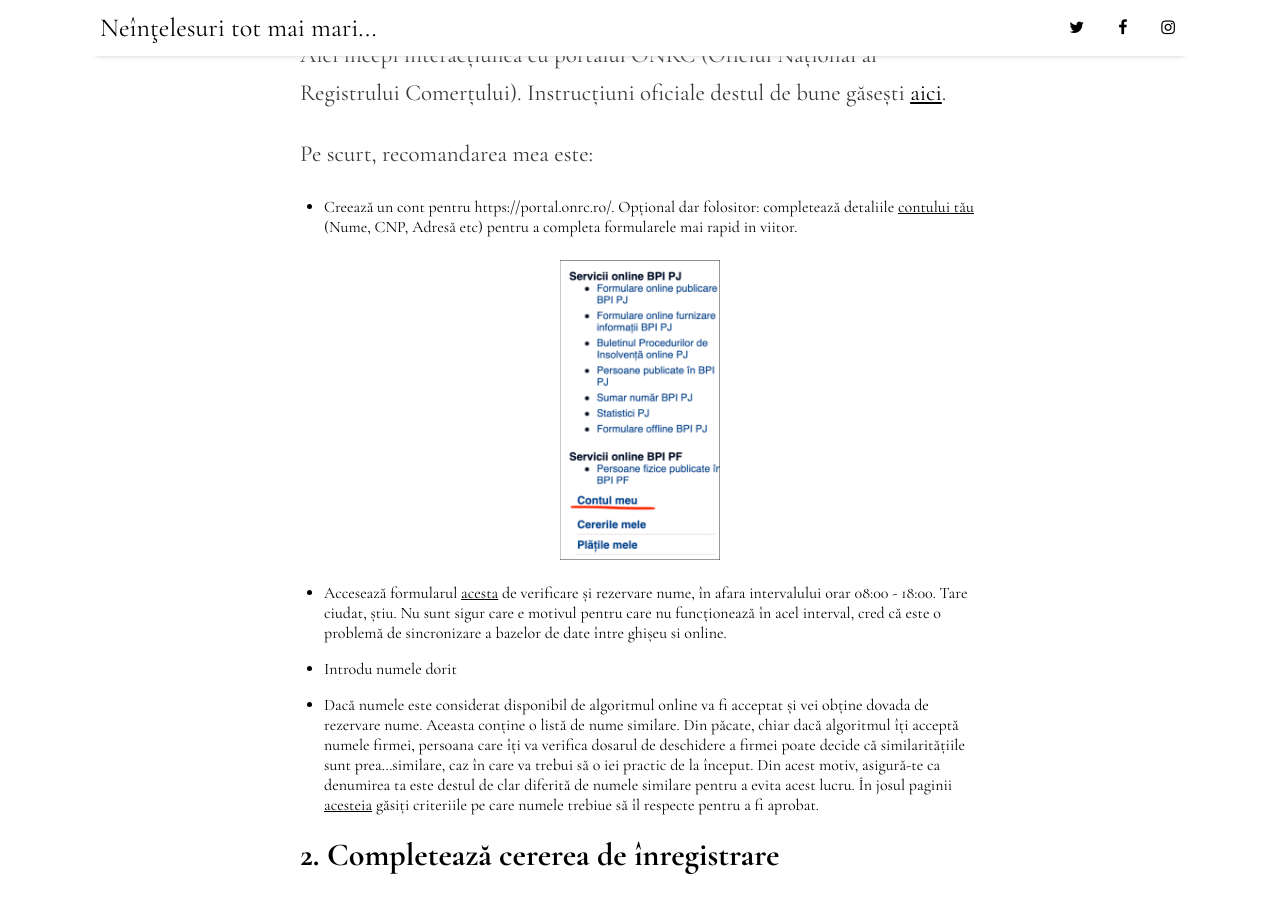
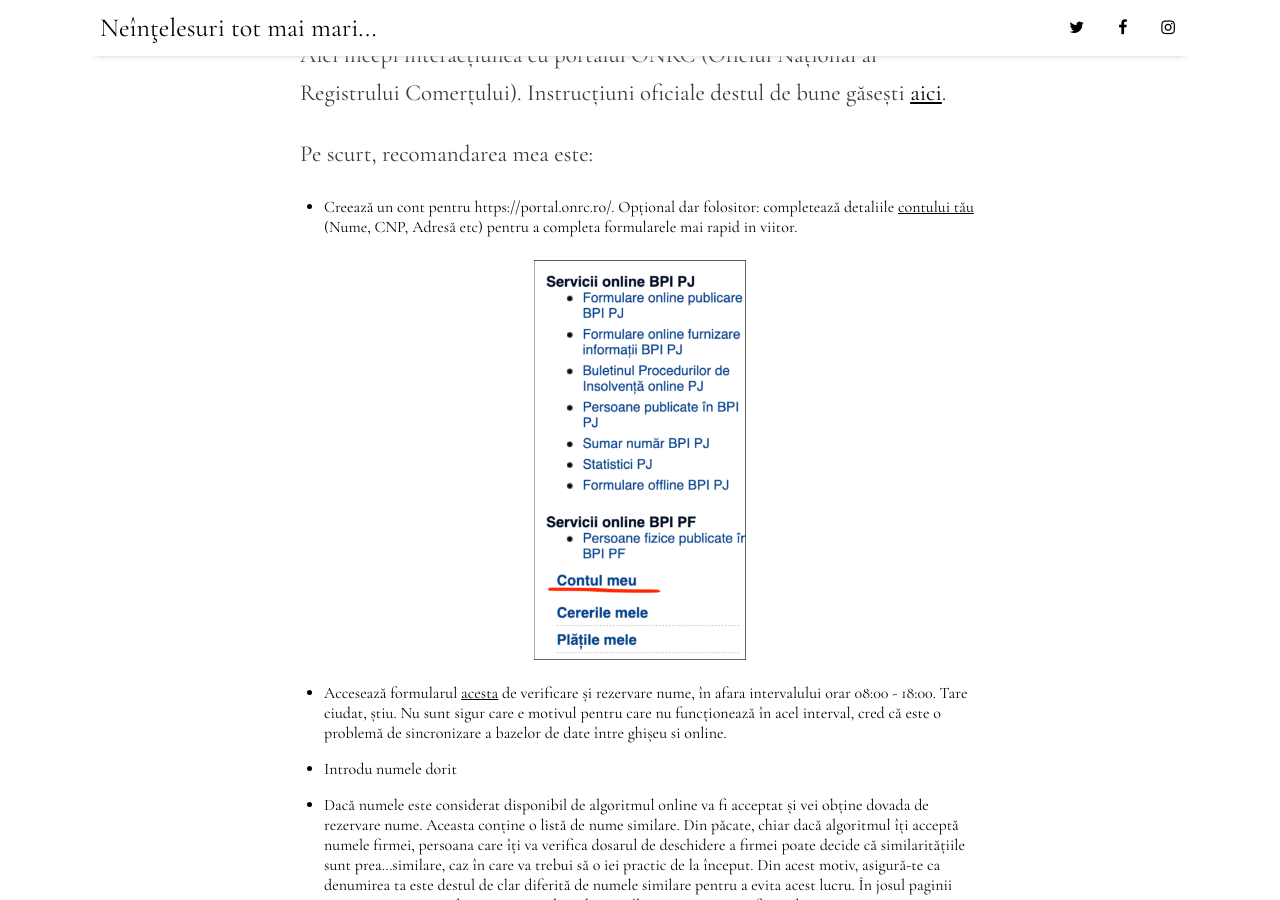
Before and after one commit to DavidManda/DavidManda.github.io, a Jekyll site: the page built from _posts/2022-09-21-tutorial_SRL.md, in a window 1280 px wide and 900 px high, scrolled down 1489 px. Built offline with Jekyll 4.4.1, drawn with Linux system fonts in a browser that asks for light colours; nearby versions of some CDN libraries.

Commit message:
change image size

```diff
--- a/_posts/2022-09-21-tutorial_SRL.md
+++ b/_posts/2022-09-21-tutorial_SRL.md
@@ -23,7 +23,7 @@ Pe scurt, recomandarea mea este:
 
 - Creează un cont pentru https://portal.onrc.ro/. Opțional dar folositor: completează detaliile [contului tău](https://portal.onrc.ro/ONRCPortalWeb/appmanager/myONRC/wicket?p=modificaProfil) (Nume, CNP, Adresă etc) pentru a completa formularele mai rapid in viitor.
 
-<img src="/assets/SRL/img/img1.png" alt="drawing" height="300"/>
+<img src="/assets/SRL/img/img1.png" alt="drawing" height="400"/>
 
 - Accesează formularul [acesta](https://portal.onrc.ro/ONRCPortalWeb/appmanager/myONRC/wicket?p=rc.rdfo) de verificare și rezervare nume, în afara intervalului orar 08:00 - 18:00. Tare ciudat, știu. Nu sunt sigur care e motivul pentru care nu funcționează în acel interval, cred că este o problemă de sincronizare a bazelor de date între ghișeu si online.
 - Introdu numele dorit
```
